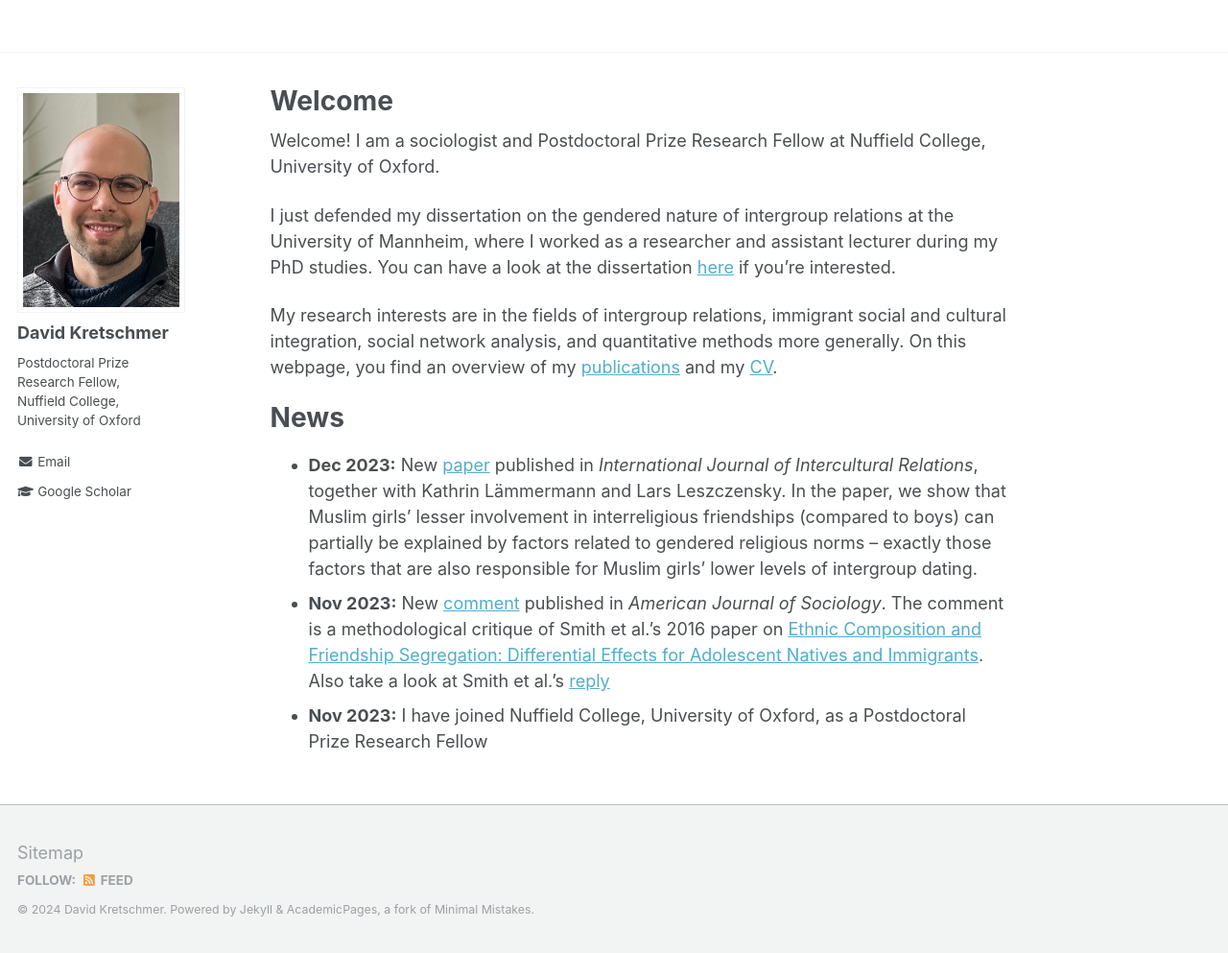
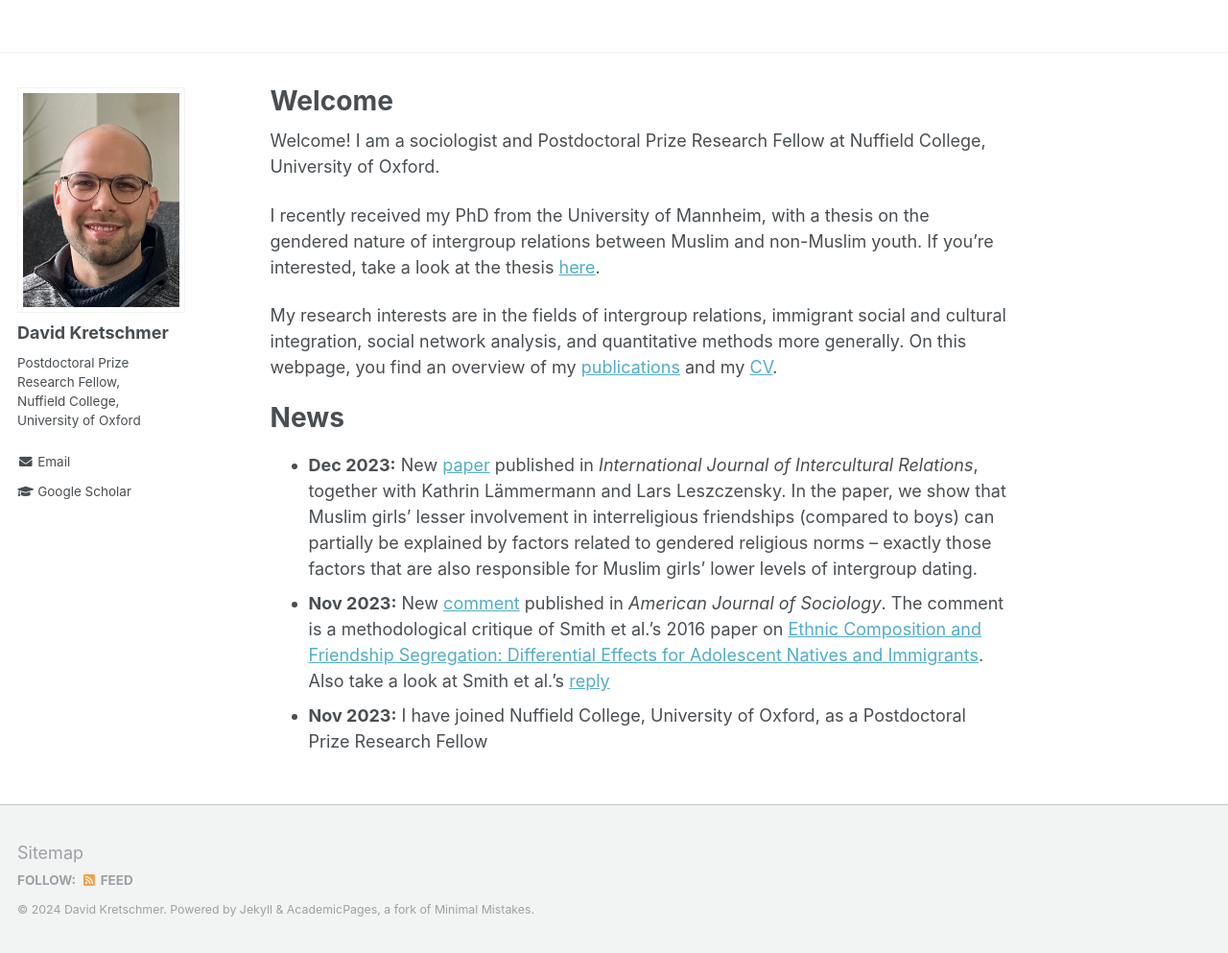
Before and after one commit to DavidKretschmer/davidkretschmer.github.io, a Jekyll site: the page built from _pages/about.md, in a window 1280 px wide and 993 px high. Shown: the whole window at 96% size. Built offline with Jekyll 4.4.1, drawn with Linux system fonts in a browser that asks for light colours.

Commit message:
Commit update

```diff
--- a/_pages/about.md
+++ b/_pages/about.md
@@ -11,7 +11,7 @@ redirect_from:
 
 Welcome! I am a sociologist and Postdoctoral Prize Research Fellow at Nuffield College, University of Oxford.
 
-I just defended my dissertation on the gendered nature of intergroup relations at the University of Mannheim, where I worked as a researcher and assistant lecturer during my PhD studies. You can have a look at the dissertation [here](https://madoc.bib.uni-mannheim.de/66316/1/kretschmer.pdf) if you're interested.
+I recently received my PhD from the University of Mannheim, with a thesis on the gendered nature of intergroup relations between Muslim and non-Muslim youth. If you're interested, take a look at the thesis [here](https://madoc.bib.uni-mannheim.de/66316/1/kretschmer.pdf).
 
 My research interests are in the fields of intergroup relations, immigrant social and cultural integration, social network analysis, and quantitative methods more generally. On this webpage, you find an overview of my [publications](https://davidkretschmer.github.io/publications/) and my [CV](https://davidkretschmer.github.io/assets/vita.pdf).
 
```
Also changed, not shown: 1 other file.
